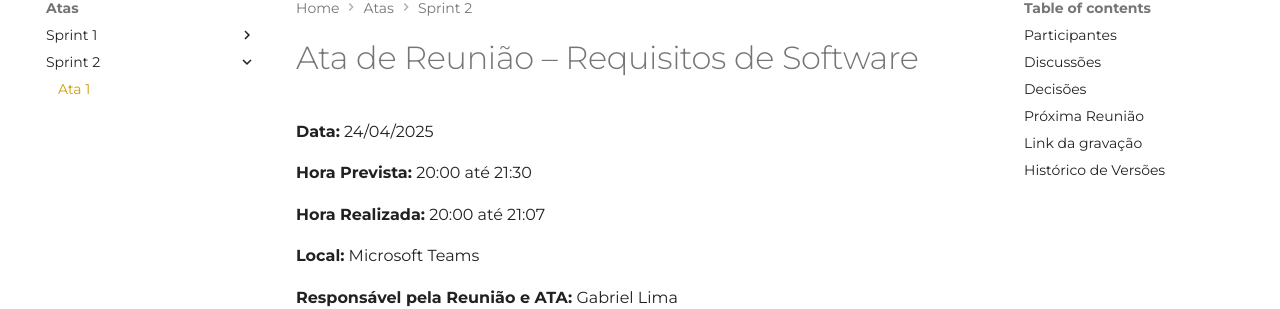
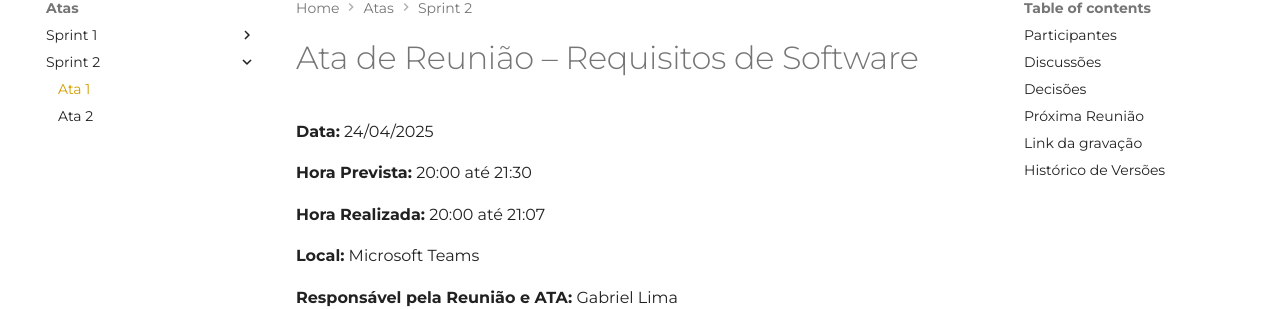
Before and after one commit to Requisitos-de-Software/2025.1-CelularSeguro, an MkDocs documentation site: the page built from Docs/atas-reuniao/sprint-2/ata-reuniao-5.md, in a window 1280 px wide. Shown: the part 151-460 px from the top of the page. Built offline with MkDocs 1.6.1 and Material for MkDocs 9.7.7, drawn with Linux system fonts in a browser that asks for light colours; comment, search, counter and statistics services are not loaded.

Commit message:
fix: arrumar link da ata 06

```diff
--- a/mkdocs.yml
+++ b/mkdocs.yml
@@ -16,6 +16,7 @@ nav:
         - Ata 4: "atas-reuniao/sprint-1/ata-reuniao-4.md"
     - Sprint 2:
         - Ata 1: "atas-reuniao/sprint-2/ata-reuniao-5.md"
+        - Ata 2: "atas-reuniao/sprint-2/ata-reuniao-6.md"
 
   - Planejamento:
       - Introdução: "documento-planejamento/documento-planejamento.md"
```
